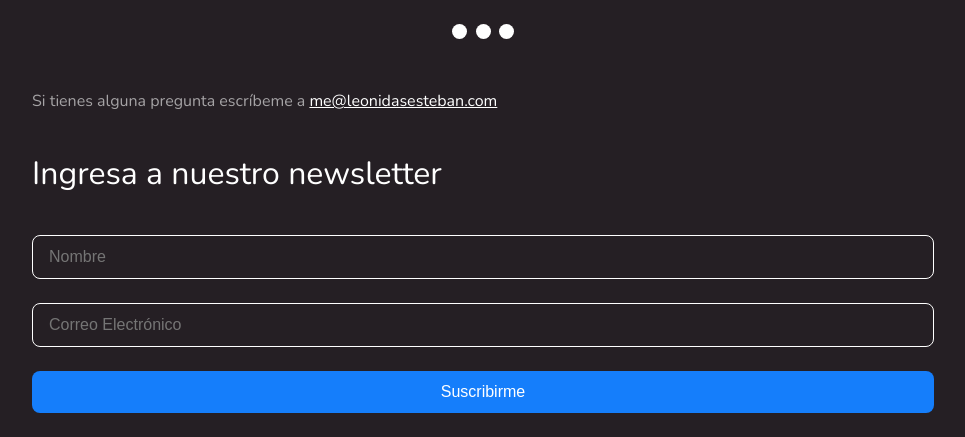
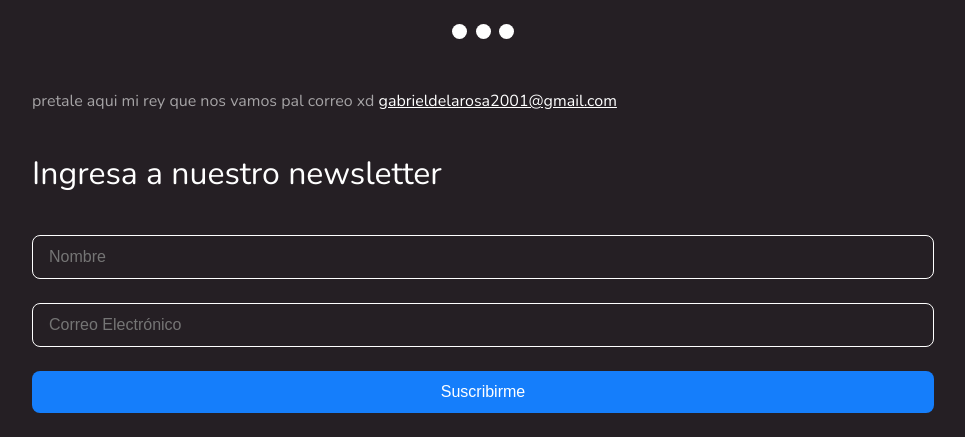
Before and after one commit to Delarosa1201/vamos-a-ver, a plain HTML site: page index.html in a window 1280 px wide. Shown: the part 4981-5418 px from the top of the page, without its empty margins (157-1122 px from the left). Drawn offline with nearby package versions, Linux system fonts and the light colour scheme.

Commit message:
Add files via upload

```diff
--- a/index.html
+++ b/index.html
@@ -214,8 +214,8 @@
                         </div>
                     </h2>
                 </div>
-                    <p>Si tienes alguna pregunta escríbeme a
-                        <a href="mailto:me@leonidasesteban.com">me@leonidasesteban.com</a>
+                    <p>pretale aqui mi rey que nos vamos pal correo xd
+                        <a href="mailto:gabrieldelarosa2001@gmail.com">gabrieldelarosa2001@gmail.com</a>
                     </p>
                     <div class="section-content">
                         <h2>Ingresa a nuestro newsletter</h2>
```
